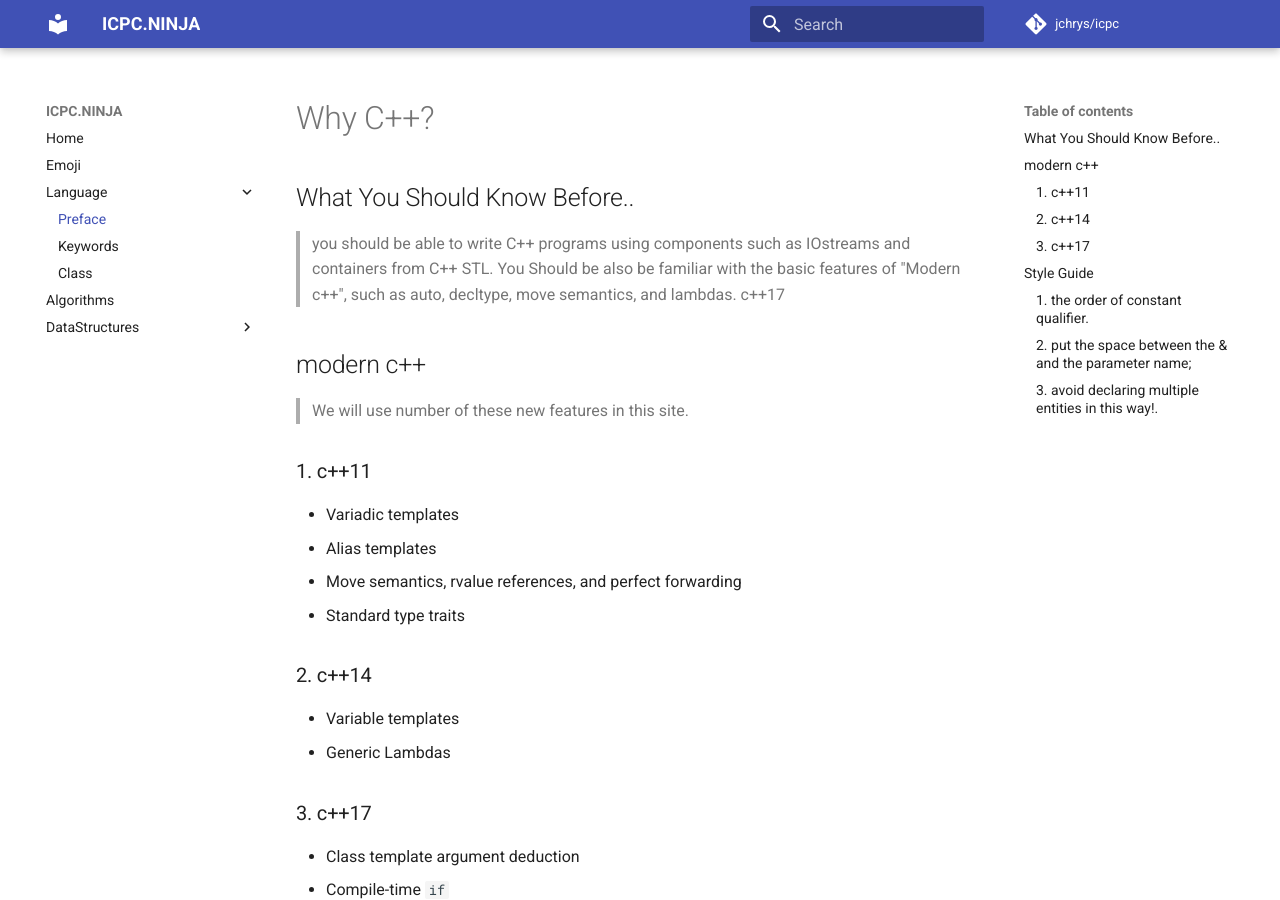
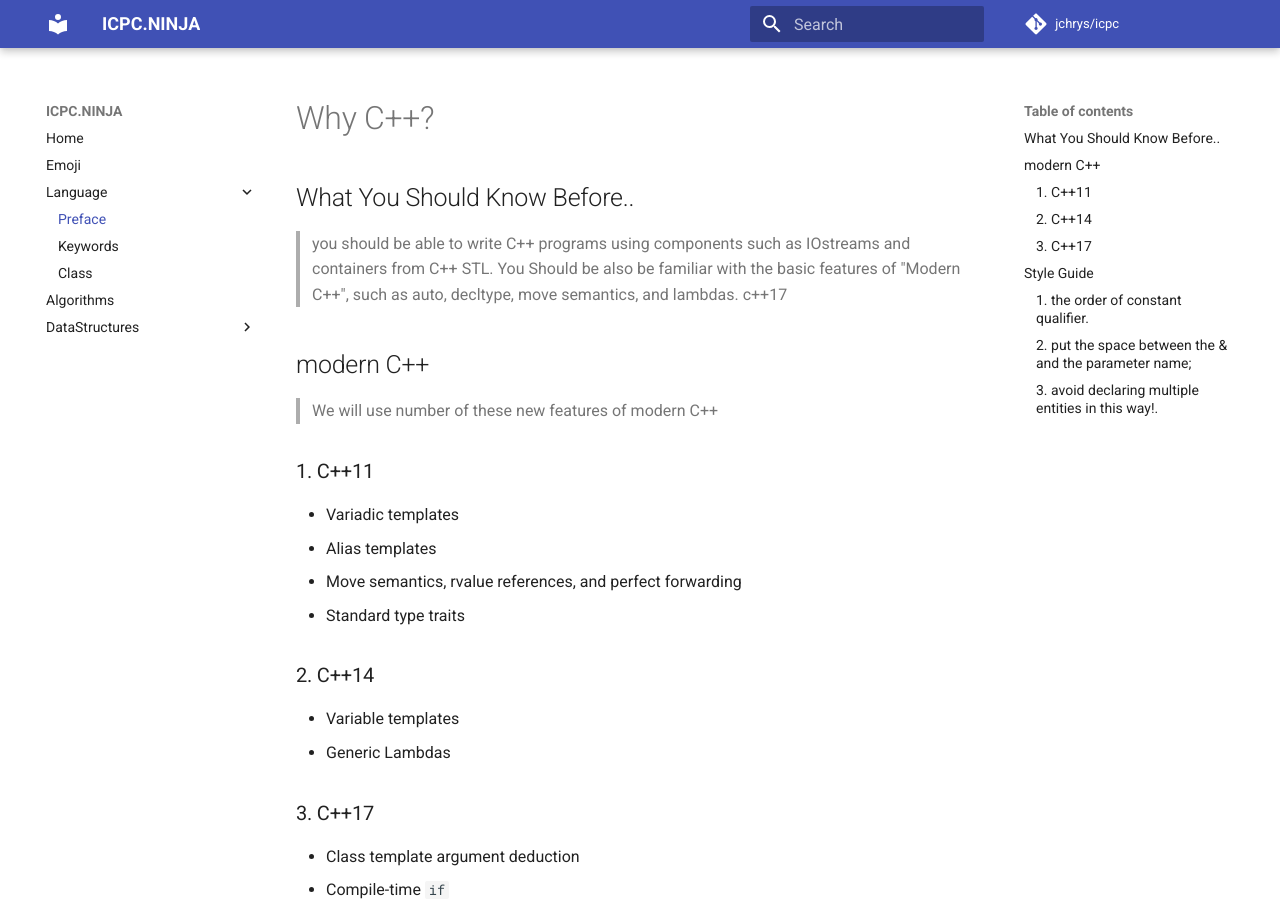
Before and after one commit to jchrys/icpc, an MkDocs documentation site: the page built from docs/Language/Preface.md, in a window 1280 px wide and 900 px high. Built offline with MkDocs 1.6.1 and Material for MkDocs 9.7.7, drawn with Linux system fonts in a browser that asks for light colours; nearby versions of some CDN libraries; emoji names are drawn with the system emoji font; comment, search, counter and statistics services are not loaded.

Commit message:
:fix: typo

```diff
--- a/docs/Language/Preface.md
+++ b/docs/Language/Preface.md
@@ -2,24 +2,24 @@
 
 ## What You Should Know Before..
 > you should be able to write C++ programs using components such as IOstreams and containers from C++ STL.
-> You Should be also be familiar with the basic features of "Modern c++", such as auto, decltype, move semantics, and lambdas.
+> You Should be also be familiar with the basic features of "Modern C++", such as auto, decltype, move semantics, and lambdas.
 > c++17
 
 
 
-## modern c++
-> We will use number of these new features in this site.
-### 1. c++11
+## modern C++
+> We will use number of these new features of modern C++
+### 1. C++11
 - Variadic templates
 - Alias templates
 - Move semantics, rvalue references, and perfect forwarding
 - Standard type traits
 
-### 2. c++14
+### 2. C++14
 - Variable templates
 - Generic Lambdas
 
-### 3. c++17
+### 3. C++17
 - Class template argument deduction
 - Compile-time `if`
 - Fold expressions
```
